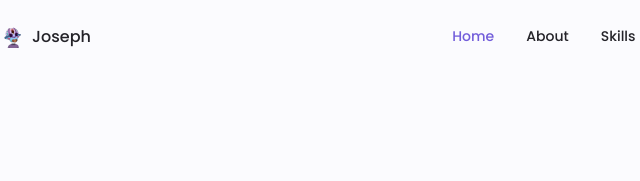
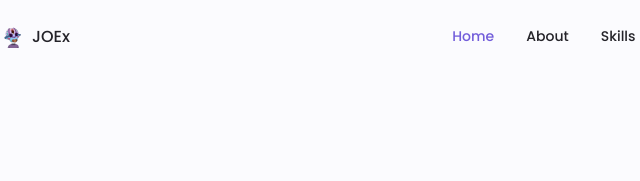
Before and after one commit to JoeTechx/Joe_x, a plain HTML site: page index.html in a window 1280 px wide. Shown: the top 181 px of the page, 156-796 px from the left. Drawn offline with nearby package versions, Linux system fonts and the light colour scheme.

Commit message:
feat: change logo name

```diff
--- a/index.html
+++ b/index.html
@@ -37,7 +37,7 @@
       <nav class="nav container">
         <div class="nav_logo">
           <img src="assets/joe_x.png" alt="" class="logo_img" />
-          <a href="#" class="nav-logo">Joseph</a>
+          <a href="#" class="nav-logo">JOEx</a>
         </div>
 
         <div class="nav-menu" id="nav__menu">
```
